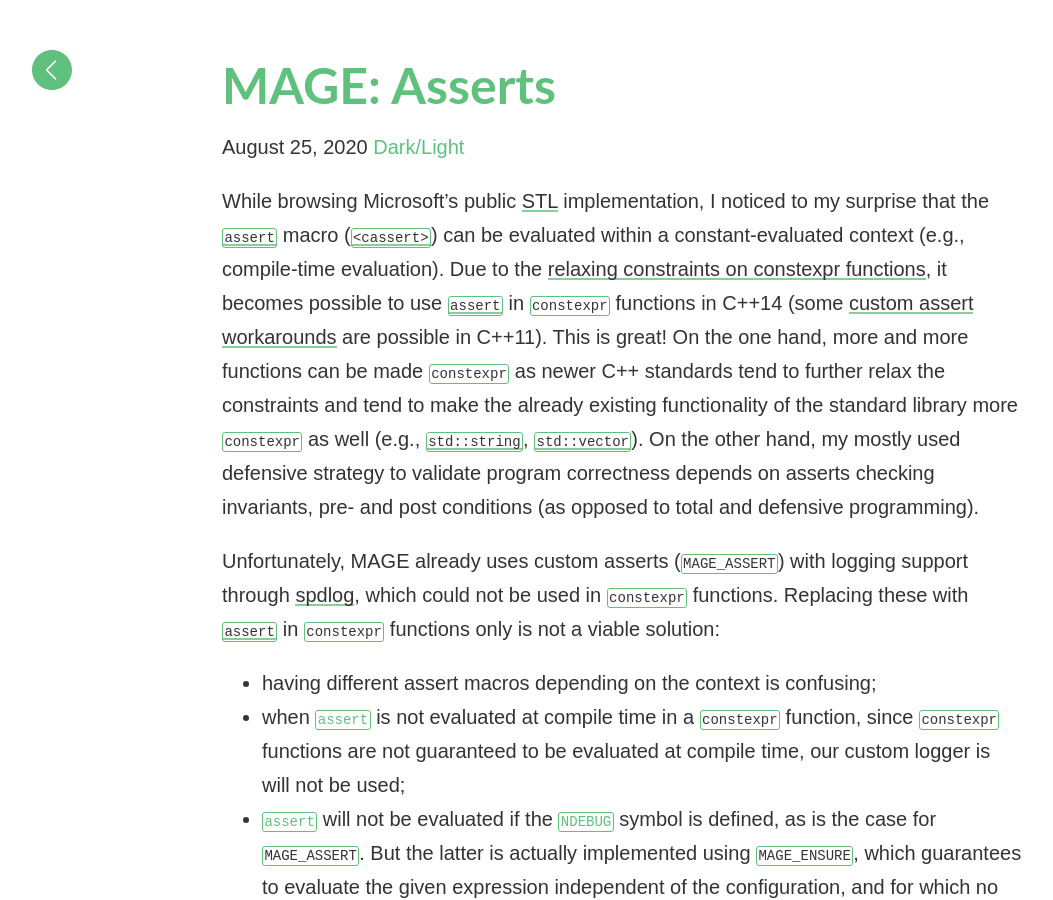
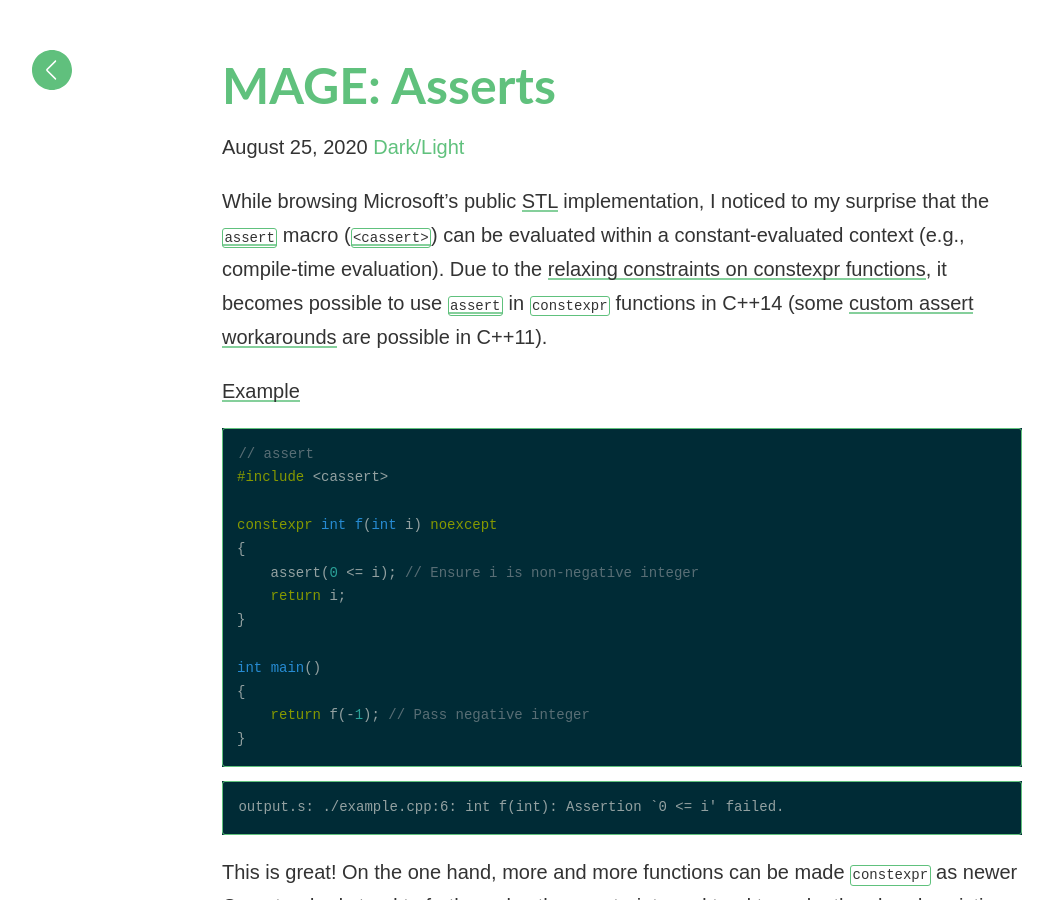
Before and after one commit to matt77hias/Blog, a Jekyll site: the page built from _posts/2020-08-25-mage-asserts.md, in a window 1280 px wide and 900 px high. Shown: the whole window, without its empty margins (18-1071 px from the left). Built offline with Jekyll 4.4.1, drawn with Linux system fonts in a browser that asks for light colours; comment, search, counter and statistics services are not loaded.

Commit message:
Update 2020-08-25-mage-asserts.md

````diff
--- a/_posts/2020-08-25-mage-asserts.md
+++ b/_posts/2020-08-25-mage-asserts.md
@@ -4,7 +4,31 @@
 date:   2020-08-25
 ---
 
-While browsing Microsoft's public [STL](https://github.com/microsoft/STL) implementation, I noticed to my surprise that the [`assert`](https://en.cppreference.com/w/cpp/error/assert) macro ([`<cassert>`](https://en.cppreference.com/w/cpp/header/cassert)) can be evaluated within a constant-evaluated context (e.g., compile-time evaluation). Due to the [relaxing constraints on constexpr functions](http://www.open-std.org/jtc1/sc22/wg21/docs/papers/2013/n3652.html), it becomes possible to use [`assert`](https://en.cppreference.com/w/cpp/error/assert) in `constexpr` functions in C++14 (some [custom assert workarounds](http://ericniebler.com/2014/09/27/assert-and-constexpr-in-cxx11/) are possible in C++11). This is great! On the one hand, more and more functions can be made `constexpr` as newer C++ standards tend to further relax the constraints and tend to make the already existing functionality of the standard library more `constexpr` as well (e.g., [`std::string`](https://en.cppreference.com/w/cpp/string/basic_string), [`std::vector`](https://en.cppreference.com/w/cpp/container/vector)). On the other hand, my mostly used defensive strategy to validate program correctness depends on asserts checking invariants, pre- and post conditions (as opposed to total and defensive programming).
+While browsing Microsoft's public [STL](https://github.com/microsoft/STL) implementation, I noticed to my surprise that the [`assert`](https://en.cppreference.com/w/cpp/error/assert) macro ([`<cassert>`](https://en.cppreference.com/w/cpp/header/cassert)) can be evaluated within a constant-evaluated context (e.g., compile-time evaluation). Due to the [relaxing constraints on constexpr functions](http://www.open-std.org/jtc1/sc22/wg21/docs/papers/2013/n3652.html), it becomes possible to use [`assert`](https://en.cppreference.com/w/cpp/error/assert) in `constexpr` functions in C++14 (some [custom assert workarounds](http://ericniebler.com/2014/09/27/assert-and-constexpr-in-cxx11/) are possible in C++11).
+
+[Example](https://godbolt.org/z/vTccnx)
+
+```c++
+// assert
+#include <cassert>
+
+constexpr int f(int i) noexcept
+{
+    assert(0 <= i); // Ensure i is non-negative integer
+    return i;
+}
+
+int main()
+{
+    return f(-1); // Pass negative integer
+}
+```
+
+```
+output.s: ./example.cpp:6: int f(int): Assertion `0 <= i' failed.
+```
+
+This is great! On the one hand, more and more functions can be made `constexpr` as newer C++ standards tend to further relax the constraints and tend to make the already existing functionality of the standard library more `constexpr` as well (e.g., [`std::string`](https://en.cppreference.com/w/cpp/string/basic_string), [`std::vector`](https://en.cppreference.com/w/cpp/container/vector)). On the other hand, my mostly used defensive strategy to validate program correctness depends on asserts checking invariants, pre- and post conditions (as opposed to total and defensive programming).
 
 Unfortunately, MAGE already uses custom asserts (`MAGE_ASSERT`) with logging support through [spdlog](https://github.com/gabime/spdlog), which could not be used in `constexpr` functions. Replacing these with [`assert`](https://en.cppreference.com/w/cpp/error/assert) in `constexpr` functions only is not a viable solution:
 * having different assert macros depending on the context is confusing;
````
